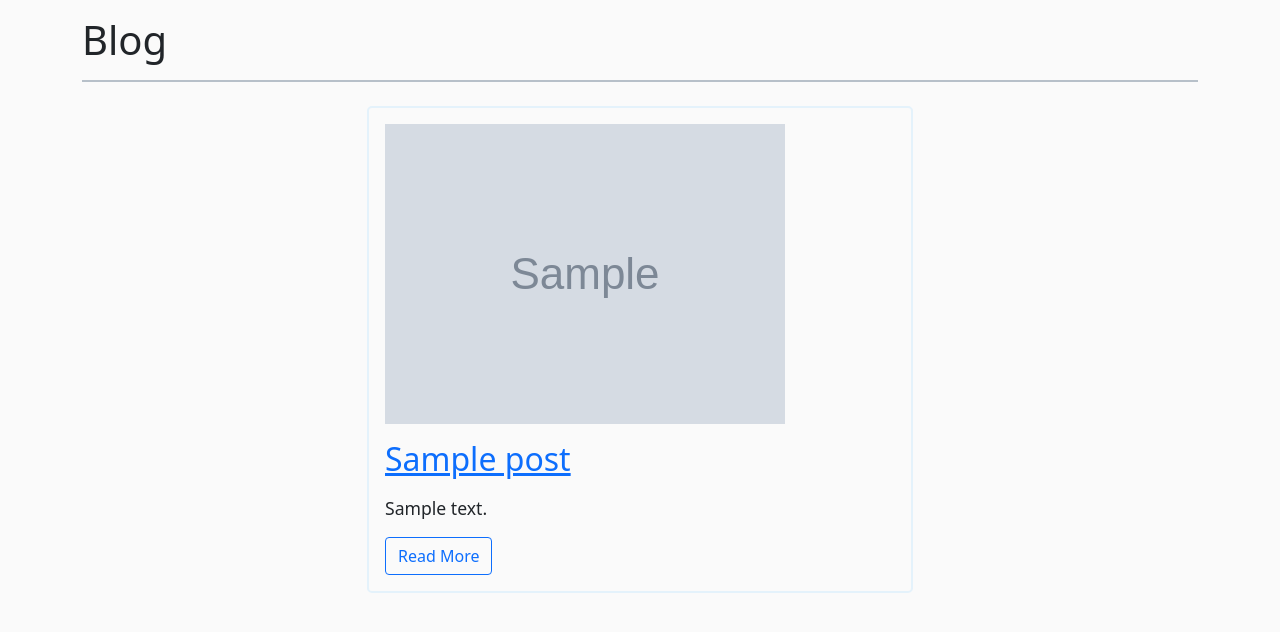
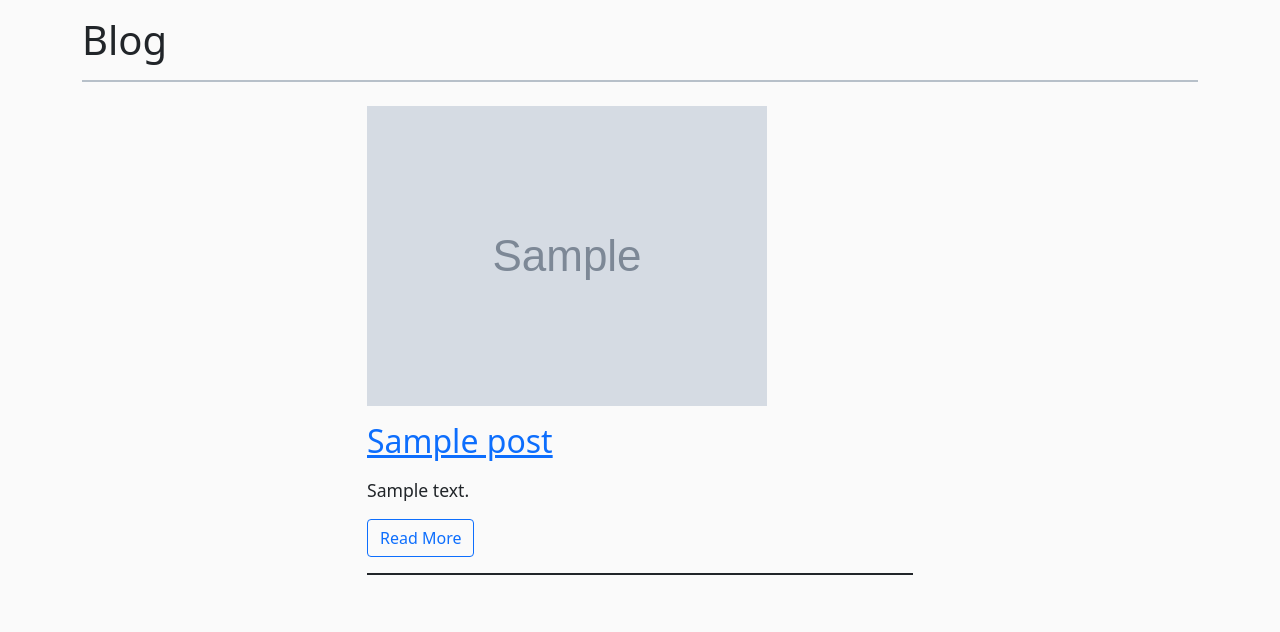
Before and after one commit to mppatterson84/michael_patterson.com, a Django app: page /blog/ in a window 1280 px wide. Shown: the part 58-690 px from the top of the page. Run offline with Django 3.2, Linux system fonts and the light colour scheme; tables that the repository leaves empty hold one stand-in row (values such as "Sample post"); grey boxes marked "Sample" are stand-in pictures; some libraries are stand-ins or nearby versions.

Commit message:
replace post-entry class with bootstrap border classes

```diff
--- a/blog/templates/blog/post_list.html
+++ b/blog/templates/blog/post_list.html
@@ -5,7 +5,7 @@
 {% block blog_main_content %}
 
 {% for post in object_list %}
-<article class="p-3 mb-3 post-entry">
+<article class="pb-3 mb-5 border-bottom border-2 border-dark">
     {% if post.published == False %}
     <h4 class="bg-warning p-1">This post is not published.</h4>
     {% endif %}
```
